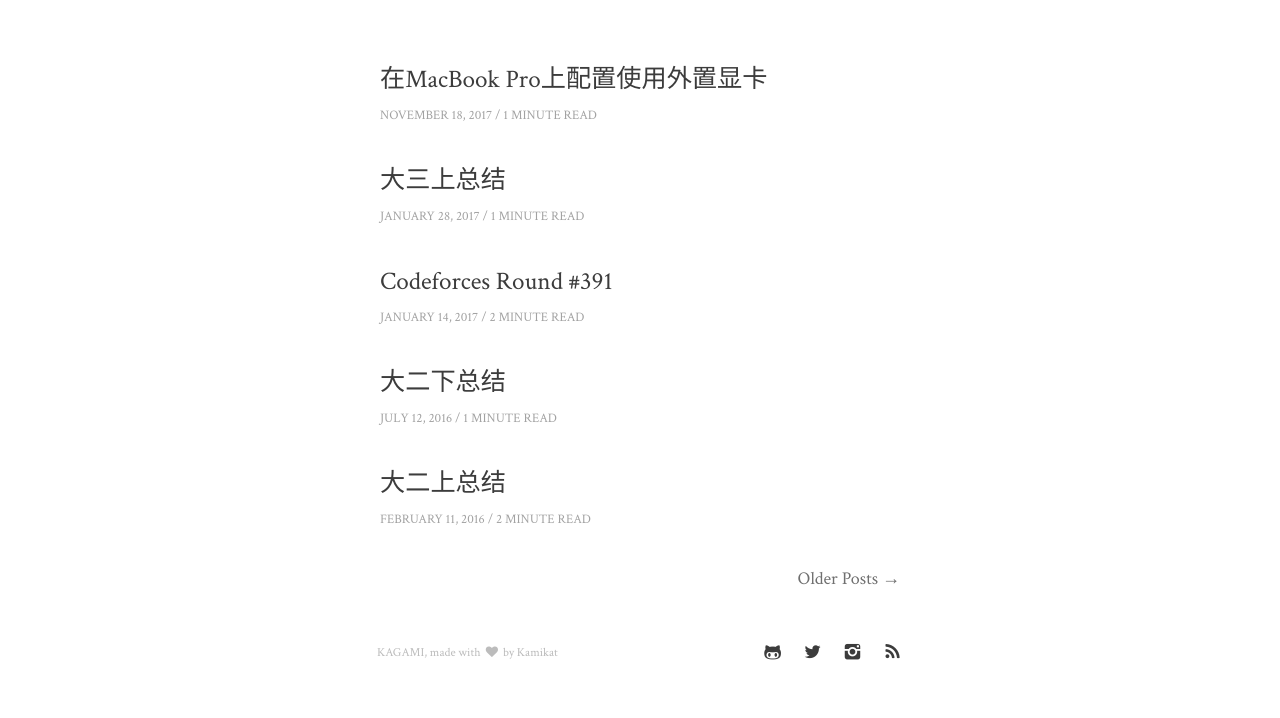
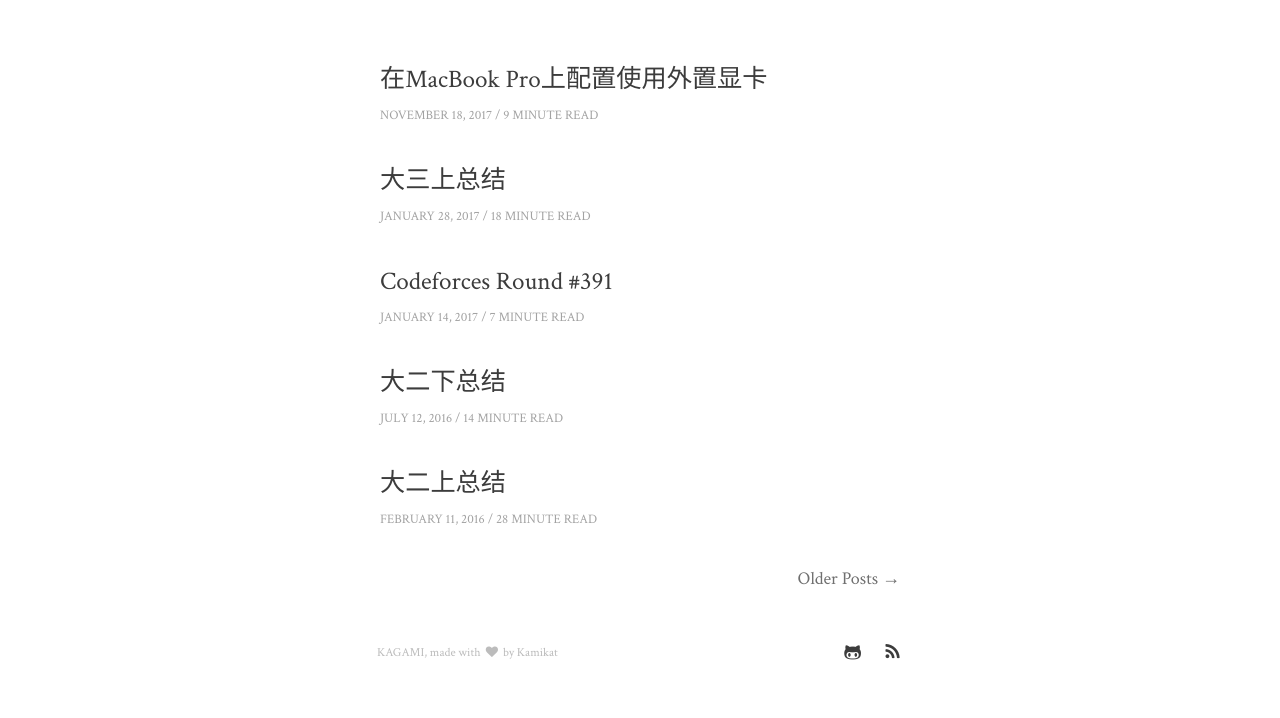
Before and after one commit to FFyyy0801/huzecong.github.io, a Jekyll site: the page built from index_cn.md, in a window 1280 px wide. Shown: the part 238-956 px from the top of the page. Built offline with Jekyll 4.4.1, drawn with Linux system fonts in a browser that asks for light colours; the list of posts is cut into pages by our own code.

Commit message:
Change permalink, footer, read time

```diff
--- a/_config.yml
+++ b/_config.yml
@@ -15,7 +15,7 @@ plugins:
 
 name: huzecong_blog
 
-permalink: pretty
+# permalink: pretty
 
 title: Hu Zecong's blog
 author: Hu Zecong
@@ -38,7 +38,7 @@ defaults:
     values:
       image: true
 
-#permalink: /:year/:month/:day/:title/
+permalink: /:year/:month/:day/:title/
 
 # Explicitly turn off the old code
 paginate: nil
--- a/_includes/footer.html
+++ b/_includes/footer.html
@@ -2,15 +2,21 @@
 
   <div class="wrapper">
     <div class="social-links">
+      {% if site.github_username %}
       <a class="social-link social-github" href="https://github.com/{{ site.github_username }}">
         <i class="icon-github"></i>
       </a>
+      {% endif %}
+      {% if site.twitter_username %}
       <a class="social-link social-twitter" href="https://twitter.com/{{ site.twitter_username }}">
         <i class="icon-twitter"></i>
       </a>
+      {% endif %}
+      {% if site.instagram_username %}
       <a class="social-link social-instagram" href="https://instagram.com/{{ site.instagram_username }}">
         <i class="icon-instagram"></i>
       </a>
+      {% endif %}
       <a class="social-link social-rss" href="{{ "/feed.xml" | relative_url  }}" target="_blank">
         <i class="icon-rss"></i>
       </a>
--- a/_layouts/post-list.html
+++ b/_layouts/post-list.html
@@ -8,10 +8,10 @@ layout: default
 
 <ul class="post-list">
   {% if page.pagination.enabled %}
-      {% assign allposts = paginator.posts %}
-    {% else %}
-      {% assign allposts = site.posts %}
-    {% endif %}
+    {% assign allposts = paginator.posts %}
+  {% else %}
+    {% assign allposts = site.posts %}
+  {% endif %}
   {% for rule in page.filter %}
     {% assign posts = allposts %}
     {% if rule.by_tag %}
@@ -44,9 +44,11 @@ layout: default
     <div class="post-item-meta">
       {{ post.date | date: "%B %-d, %Y" }}
       /
-      {% capture lang %}{{ post.lang | default: site.lang | default: "en" }}{% endcapture %}
+      {% capture lang %}{{ post.lang | default: post.locale | default: site.lang | default: "en" }}{% endcapture %}
       {% if lang == "en" %}
         {% capture words %}{{ post.content | strip_html | number_of_words  }}{% endcapture %}
+      {% elsif lang == "zh-CN" %}
+        {% capture words %}{{ post.content | strip_html | size | divided_by: 2 }}{% endcapture %}
       {% else %}
         {% capture words %}{{ post.content | strip_html | size }}{% endcapture %}
       {% endif %}
```
